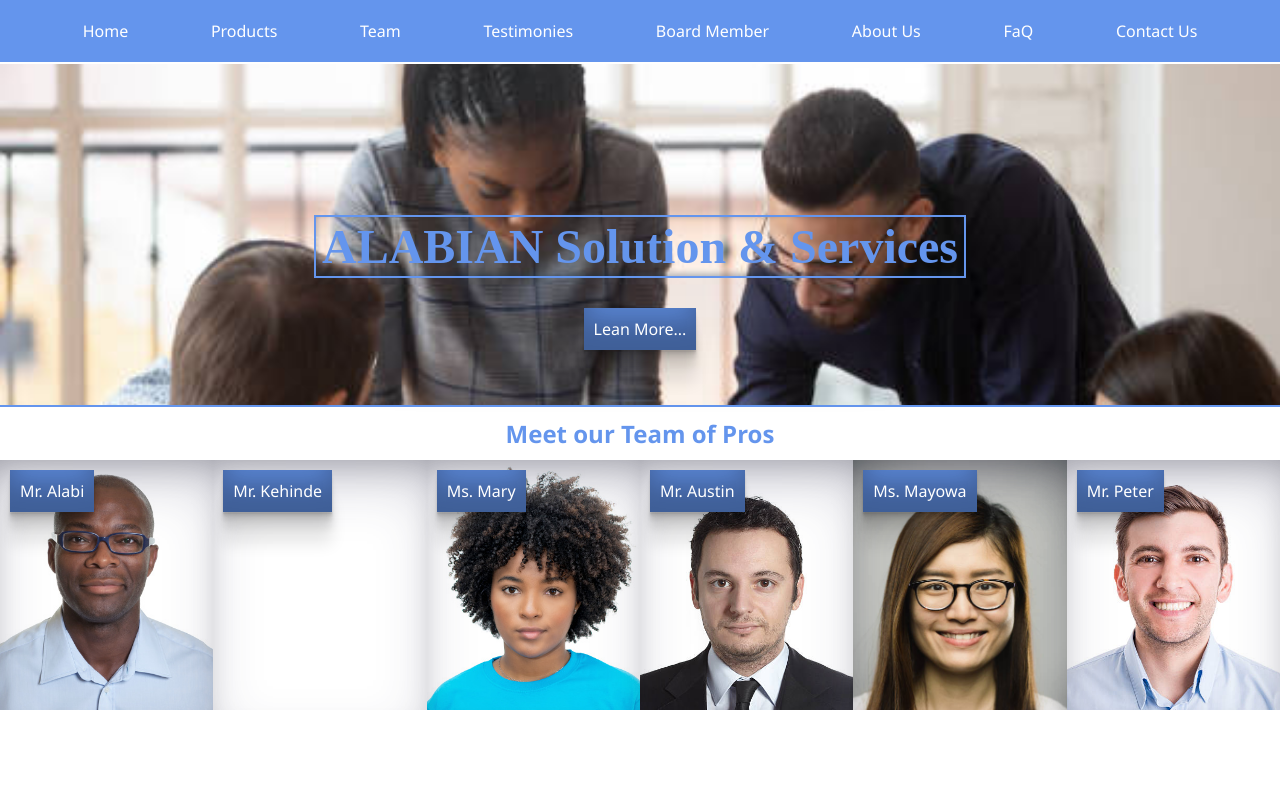
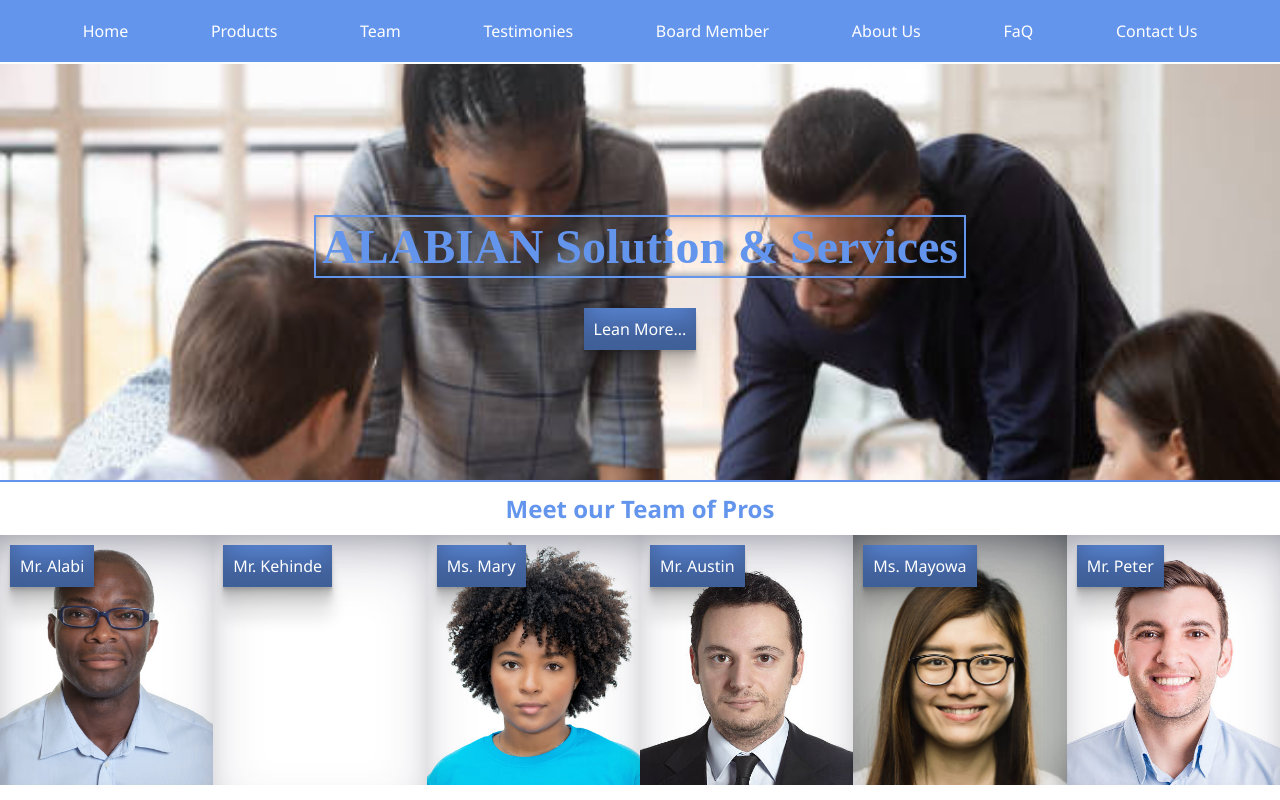
Before and after one commit to aalabi/class202203, a plain HTML site: page team.html in a window 1280 px wide. Drawn offline with Linux system fonts and the light colour scheme.

Commit message:
Increase nav slider height (vh)

```diff
--- a/style.css
+++ b/style.css
@@ -42,7 +42,7 @@
 
 .header .nav_slider {
     background-image: url(./images/training.jpeg);
-    height: 5px;
+    height: 10vh;
     width: 100vw;
     background-repeat: no-repeat;
     background-size:cover;
```
